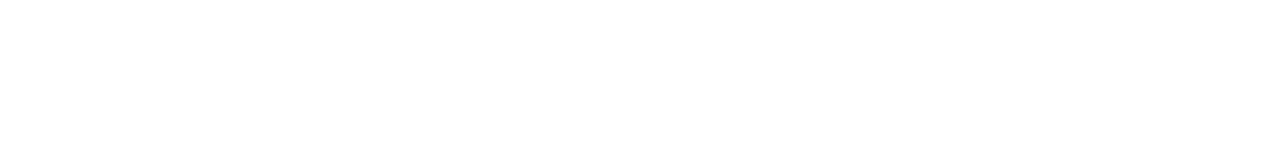
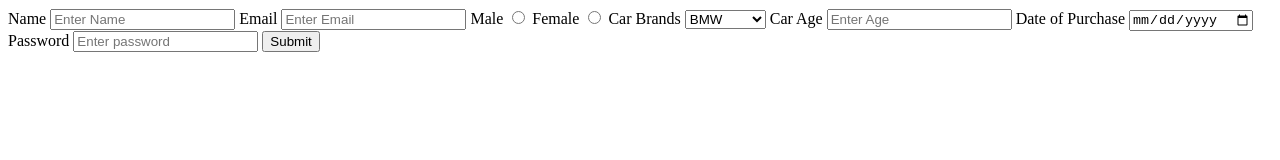
Before and after one commit to acciojob/car-insurance-form-prajaktamane2682000, a website: page main.html in a window 1280 px wide. Drawn offline with Linux system fonts and the light colour scheme.

Commit message:
created a submission

```diff
--- a/main.html
+++ b/main.html
@@ -8,6 +8,30 @@
 
 <body>
 	<!-- the entire body must be written by student -->
+	<label for="name">Name</label>
+	<input type="text" placeholder="Enter Name" id="name" required >
+	<label for="email">Email</label>
+	<input type="email" placeholder="Enter Email" id="email" required >
+	<label for="">Male</label>
+	<input type="radio" id="g_male" required >
+	<label for="name">Female</label>
+	<input type="radio" id="g_female" required >
+	<label for="name">Car Brands</label>
+	<select id="cars">
+		<option>BMW</option>
+		<option>Audi</option>
+		<option>Mercedes</option>
+	</select>
+	<label for="carage">Car Age</label>
+	<input type="number" placeholder="Enter Age" id="carage" required>
+	<label for="dop">Date of Purchase</label>
+	<input type="date" id="dop" required>
+	<label for="password">Password</label>
+	<input type="password" id="password" placeholder="Enter password"required>
+
+	<button type="submit">Submit</button>
+
+
     <script type="text/javascript" src="./script.js">
 </script>
 
```
